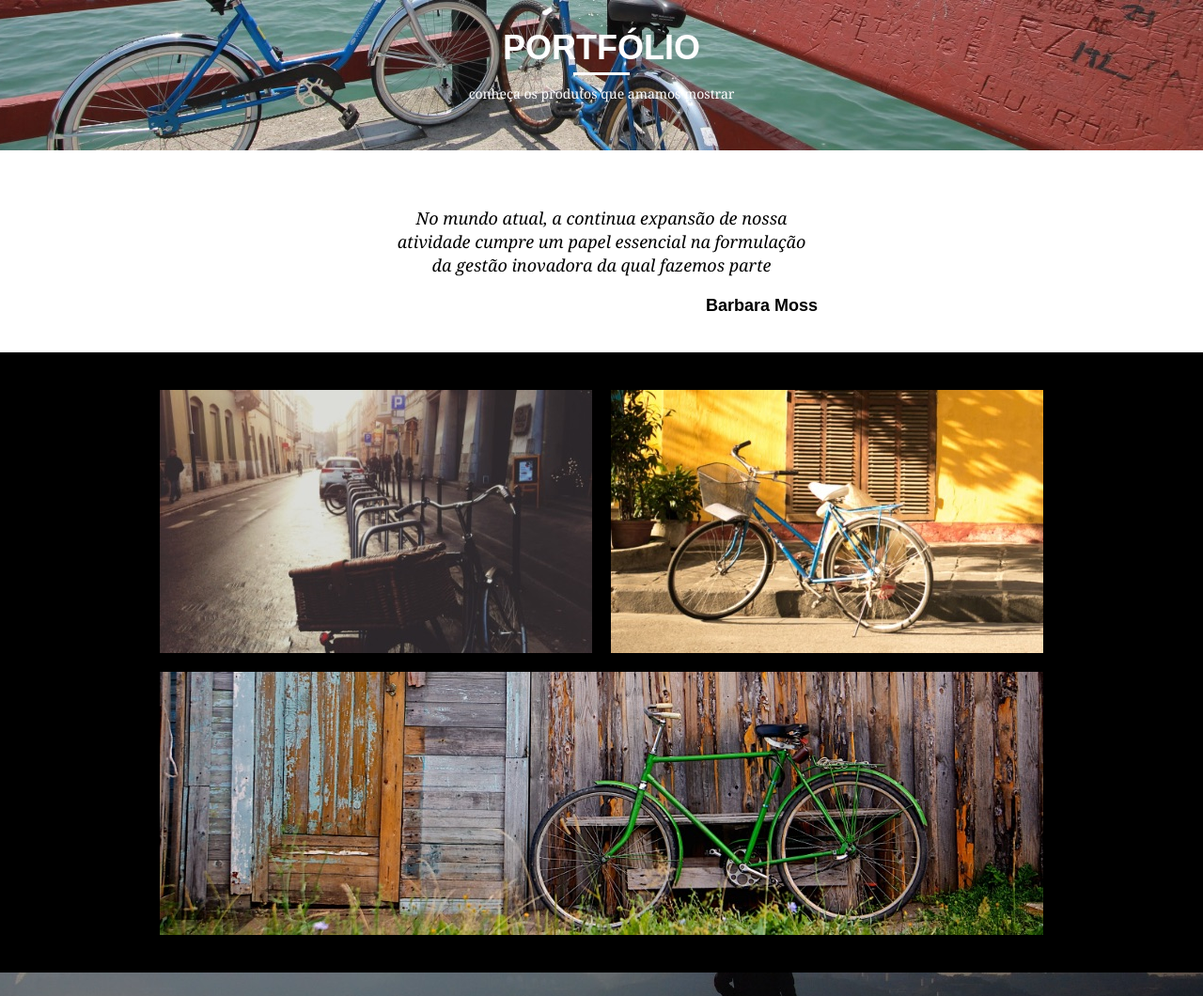
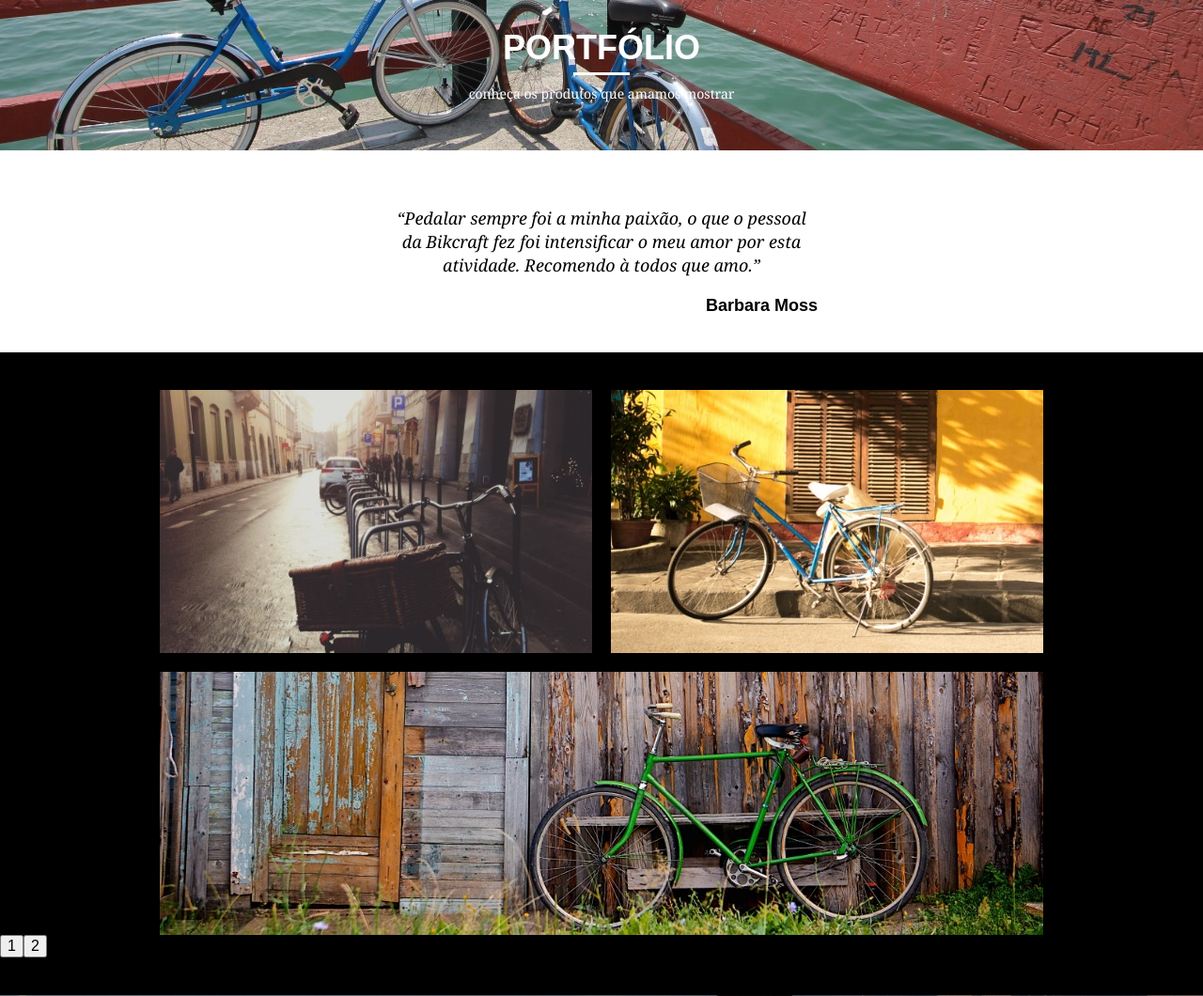
Before and after one commit to tyson-neves/Bikcraft, a PHP site: page /portfolio.html in a window 1280 px wide. Shown: the part 92-1152 px from the top of the page at 94% size. Run offline with PHP 8.4, Linux system fonts and the light colour scheme.

Commit message:
implementação do javascript no bikcraft
Colocando javascript no bikcraft para pequenas animações e transições

```diff
--- a/contato.html
+++ b/contato.html
@@ -10,6 +10,7 @@
         <link rel="stylesheet" href="css/style.css">
         <link rel="stylesheet" href="css/contato.css">
         <link rel="stylesheet" href="css/responsivo.css">
+        <script>document.documentElement.classList.add("js");</script>
 
     </head>
     <body>
--- a/css/portfolio.css
+++ b/css/portfolio.css
@@ -1,9 +1,9 @@
 .interna_portfolio {
-    background: url(/img/bg-portfolio.jpg) no-repeat center;
+    background: url("../img/bg-portfolio.jpg") no-repeat center;
     background-size: cover;
 }
 
-.quote_clientes {
+ .quote_clientes {
     padding: 60px 0;
     max-width: 460px;
     margin: 0 auto;
@@ -19,7 +19,6 @@
 .quote_clientes cite {
     font-size: 18px;
     font-weight: bold;
-    text-align: right;
     float: right;
     font-style: normal;
 }
--- a/css/style.css
+++ b/css/style.css
@@ -86,10 +86,9 @@ img {
 }
 
 .header_menu ul li {
-
-display: inline-block;
-margin-left: 25px;
-margin-top: 20px;
+    display: inline-block;
+    margin-left: 25px;
+    margin-top: 20px;
 }
 .header_menu ul li a {
     color: black;
@@ -128,8 +127,9 @@ margin-top: 20px;
 .quote-externo {
     max-width: 320px;
     margin: 0 auto;
+    margin-bottom: 40px;
     color: white;
-    margin-bottom: 40px;
+
 }
 .quote-externo p {
     font-style: italic;
@@ -163,7 +163,6 @@ margin-top: 20px;
 }
 .introducao-interna h1 {
     font-size: 36px;
-    color: white;
     font-weight: bold;
     text-transform: uppercase;
 }
@@ -371,3 +370,19 @@ margin-top: 20px;
     background:#fec63e ;
     padding: 20px 0;
 }
+
+/* Javascript */
+.js [data-slide] {
+    position: relative;
+  }
+.js [data-slide] > * {
+    position: absolute;
+    top: 0px;
+    opacity: 0;
+  }
+.js [data-slide] > .active {
+    position: relative;
+    opacity: 1;
+    transition: opacity 500ms;
+
+  }
--- a/index.html
+++ b/index.html
@@ -9,7 +9,7 @@
         <link rel="stylesheet" href="css/grid.css">
         <link rel="stylesheet" href="css/style.css">
         <link rel="stylesheet" href="css/responsivo.css">
-
+        <script>document.documentElement.classList.add("js");</script>
     </head>
     <body>
 
@@ -164,5 +164,8 @@
 
             </div>
         </footer>
+
+        <script src="js/script.js"></script>
+
     </body>
 </html>
--- /dev/null
+++ b/js/script.js
@@ -0,0 +1,13 @@
+if(window.SimpleSlide) {
+new SimpleSlide ({
+    slide: "quote", // nome do atributo data-slide="principal"
+    time: 5000, // tempo de transição dos slides
+});
+
+new SimpleSlide ({
+    slide: 'portfolio',
+    time: 5000,
+    nav: true,
+
+});
+}
--- a/portfolio.html
+++ b/portfolio.html
@@ -10,7 +10,7 @@
         <link rel="stylesheet" href="css/style.css">
         <link rel="stylesheet" href="css/portfolio.css">
         <link rel="stylesheet" href="css/responsivo.css">
-
+        <script>document.documentElement.classList.add("js");</script>
     </head>
     <body>
 
@@ -39,22 +39,34 @@
             </div>
         </section>
 
-        <section class="container">
-            <blockquote class="quote_clientes">
-                <p>No mundo atual, a continua expansão de nossa atividade cumpre um papel essencial na formulação da gestão inovadora da qual fazemos parte</p>
-                <cite>Barbara Moss</cite>
-            </blockquote>
-        </section>
+        <section class="container" data-slide="quote">
+			<blockquote class="quote_clientes">
+				<p>“Pedalar sempre foi a minha paixão, o que o pessoal da Bikcraft fez foi intensificar o meu amor por esta atividade. Recomendo à todos que amo.”</p>
+				<cite>Barbara Moss</cite>
+			</blockquote>
+			<blockquote class="quote_clientes">
+				<p>“Nada melhor do que dar um rolê com a minha Bikcraft na orla. Essa é a minha companheira mais fiel, nunca me traiu e está sempre a minha disposição.”</p>
+				<cite>Jhony Rato</cite>
+			</blockquote>
+			<blockquote class="quote_clientes">
+				<p>“Aqueles que ainda não possuem uma Bikcraft, não sabem o que estão perdendo. A precisão é absurda e a velocidade transcendental. Nunca vida nada igual.”</p>
+				<cite>Bernardo</cite>
+			</blockquote>
+		</section>
 
         <section class="portfolio">
-            <div class="container">
+            <div class="container" data-slide="portfolio">
 
                 <ul class="portfolio_lista">
                     <li class="grid-8"><img src="img/portfolio/retro.jpg" alt="bicicleta retro"></li>
                     <li class="grid-8"><img src="img/portfolio/passeio.jpg" alt="bicicleta passeio"></li>
                     <li class="grid-16"><img src="img/portfolio/esporte.jpg" alt="bicicleta esporte"></li>
                 </ul>
-
+                <ul class="portfolio_lista">
+                    <li class="grid-8"><img src="img/portfolio/passeio.jpg" alt="bicicleta passeio"></li>
+                    <li class="grid-8"><img src="img/portfolio/retro.jpg" alt="bicicleta retro"></li>
+                    <li class="grid-16"><img src="img/portfolio/esporte.jpg" alt="bicicleta esporte"></li>
+                </ul>
             </div>
         </section>
 
@@ -103,6 +115,8 @@
             </div>
         </footer>
 
+        <script src="js/simple-slide.js"></script>
+        <script src="js/script.js"></script>
 
     </body>
 </html>
--- a/produtos.html
+++ b/produtos.html
@@ -10,6 +10,7 @@
         <link rel="stylesheet" href="css/style.css">
         <link rel="stylesheet" href="css/produtos.css">
         <link rel="stylesheet" href="css/responsivo.css">
+        <script>document.documentElement.classList.add("js");</script>
 
     </head>
     <body>
--- a/sobre.html
+++ b/sobre.html
@@ -10,6 +10,7 @@
         <link rel="stylesheet" href="css/style.css">
         <link rel="stylesheet" href="css/sobre.css">
         <link rel="stylesheet" href="css/responsivo.css">
+        <script>document.documentElement.classList.add("js");</script>
 
     </head>
     <body>
```
Also changed, not shown: js/simple-slide.js (added, +1 -0 lines).
